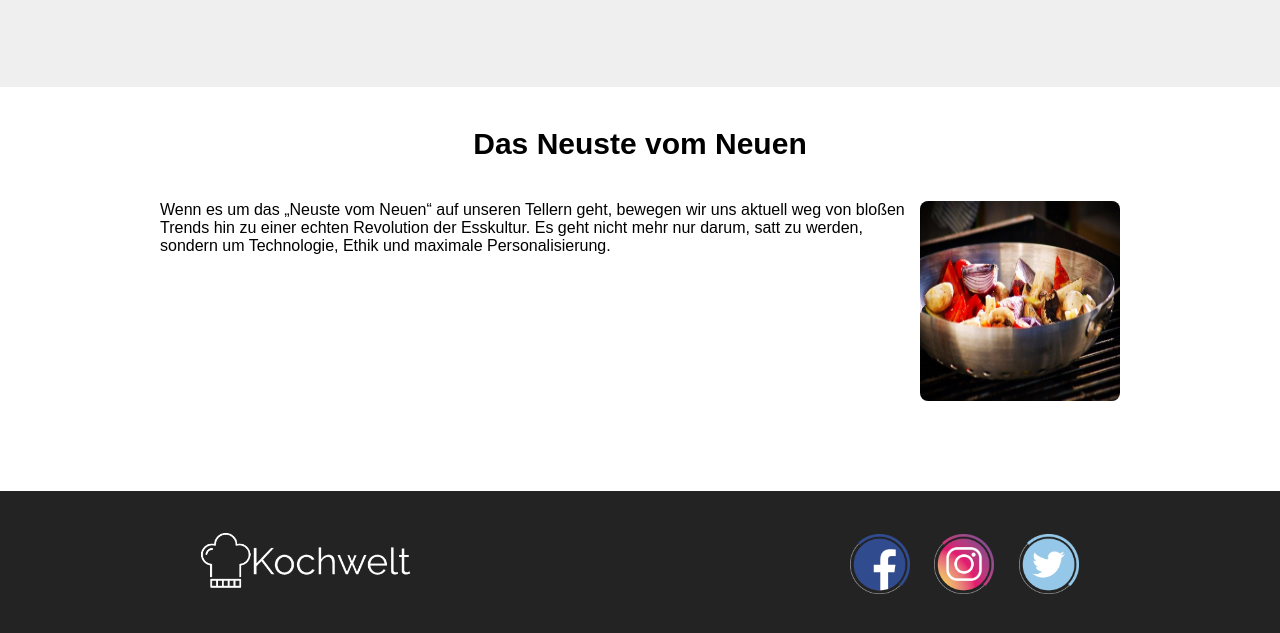
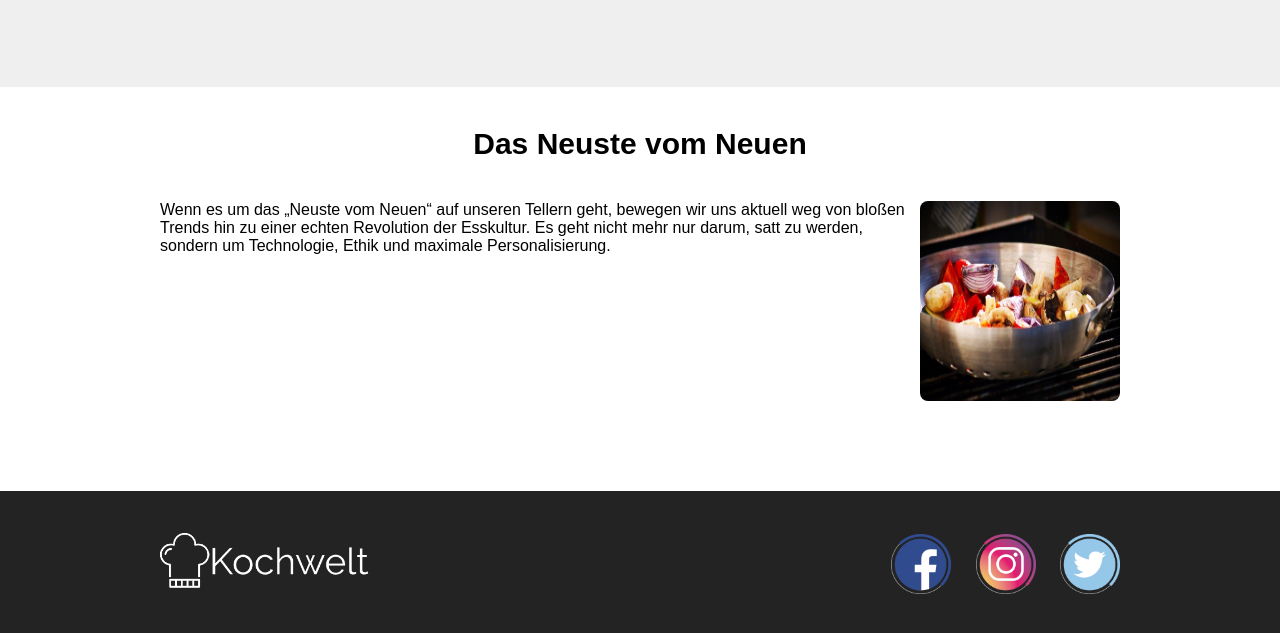
Before and after one commit to Janse309/Kochwelt-2484, a plain HTML site: page index.html in a window 1280 px wide. Shown: the part 896-1529 px from the top of the page. Drawn offline with Linux system fonts and the light colour scheme; a web font is replaced by a local one.

Commit message:
contend begrenzung

```diff
--- a/index.html
+++ b/index.html
@@ -40,7 +40,8 @@
                             In unter 20 Minuten auf dem Tisch – versprochen! Schmeckt am nächsten Tag fast noch besser.
                         </p>
                     </span>
-                    <a class="btn-link" href="gericht-des-tages.html"><button class="dotd-btn">Rezept öffnen</button></a>
+                    <a class="btn-link" href="gericht-des-tages.html"><button class="dotd-btn">Rezept
+                            öffnen</button></a>
                 </div>
 
             </div>
@@ -90,16 +91,19 @@
 
     <footer class="full-width">
 
+        <div class="footer-container">
+
             <a href="index.html"><img src="./img/logo_kochwelt_ weiss.png" class="header-footer-logo"
                     alt="Kochweltlogo"></a>
 
             <div aria-label="Social Media Links">
                 <a href="https://www.facebook.com/?locale=de_DE" target="_blank"><img src="./img/facebook.png"
                         class="footer-socialmedia" alt="facebook"></a>
-            <a href="https://www.instagram.com/" target="_blank"><img src="./img/insta.png" class="footer-socialmedia"
-                    alt="instagram"></a>
+                <a href="https://www.instagram.com/" target="_blank"><img src="./img/insta.png"
+                        class="footer-socialmedia" alt="instagram"></a>
                 <a href="https://x.com/?lang=de" target="_blank"><img src="./img/twitter.png" class="footer-socialmedia"
                         alt="twitter"></a>
+            </div>
         </div>
     </footer>
 
--- a/style.css
+++ b/style.css
@@ -210,6 +210,16 @@ footer {
     align-items: center;
 }
 
+.footer-container {
+    max-width: 1440px;
+    display: flex;
+    justify-content: space-between;
+    align-items: center;
+    width: 100%;
+    padding-left: 160px;
+    padding-right: 160px;
+}
+
 .footer-socialmedia {
     height: 60px;
     margin-left: 20px;
```
Lines whose indentation alone changed are shown as unchanged.
